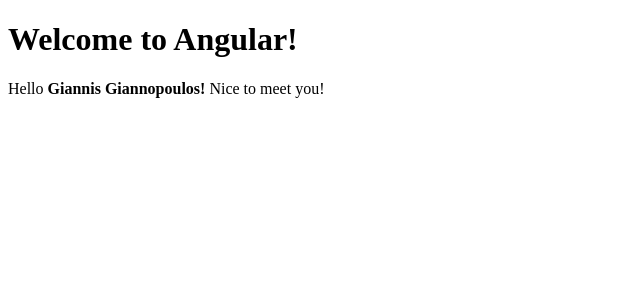
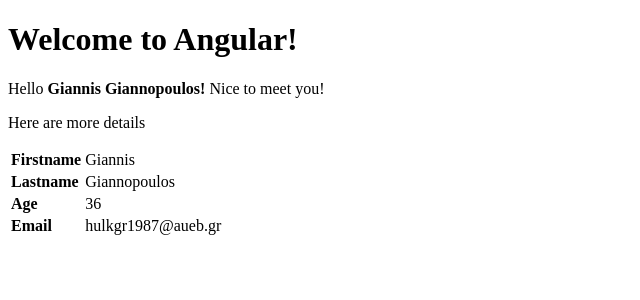
Before and after one commit to ioangiannopoulos/angular-introduction, an Angular app: page / in a window 1280 px wide. Shown: the top 300 px of the page, without its empty margins (0-640 px from the left). Built offline with nearby package versions, Linux system fonts and the light colour scheme.

Commit message:
person attribute and table presentation

```diff
--- a/src/app/app.component.css
+++ b/src/app/app.component.css
@@ -0,0 +1,3 @@
+.header {
+    font-weight: bold;
+}
--- a/src/app/app.component.html
+++ b/src/app/app.component.html
@@ -1,2 +1,21 @@
 <h1>Welcome to Angular!</h1>
 <p>Hello <strong>{{ name }} {{ lastname }}!</strong> Nice to meet you!</p>
+<p>Here are more details</p>
+<table>
+  <tr>
+    <td class="header">Firstname</td>
+    <td>{{ person.givenName }}</td>
+  </tr>
+  <tr>
+    <td class="header">Lastname</td>
+    <td>{{ person.surName }}</td>
+  </tr>
+  <tr>
+    <td class="header">Age</td>
+    <td>{{ person.age }}</td>
+  </tr>
+  <tr>
+    <td class="header">Email</td>
+    <td>{{ person.email }}</td>
+  </tr>
+</table>
--- a/src/app/app.component.ts
+++ b/src/app/app.component.ts
@@ -11,4 +11,11 @@
 export class AppComponent {
   name: string = "Giannis";
   lastname: string = "Giannopoulos";
+
+  person = {
+    givenName: "Giannis",
+    surName: "Giannopoulos",
+    age: "36",
+    email: "hulkgr1987@aueb.gr"
+  };
 }
```
